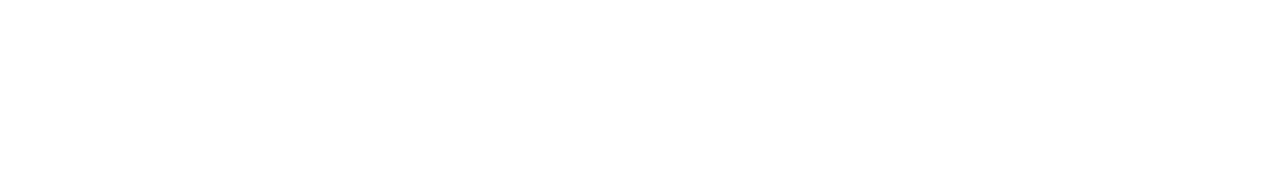
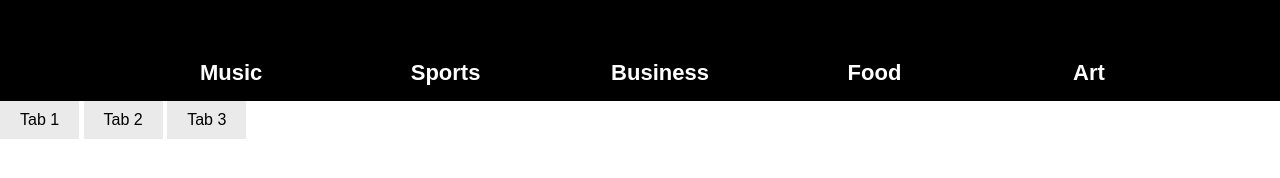
Before and after one commit to JasonPorras/tarea1-javascript, a plain HTML site: page index.html in a window 1280 px wide. Drawn offline with Linux system fonts and the light colour scheme.

Commit message:
Design of the page menu and it is tested with some click events

```diff
--- a/index.html
+++ b/index.html
@@ -12,14 +12,20 @@
 <body>
 
     <!-- Navegación de Tabs -->
-    <ul>
-        <li><a href="#music">Music</a></li>
-        <li><a href="#sports">Sports</a></li>
-        <li><a href="#business">Business</a></li>
-        <li><a href="#food">Food</a></li>
-        <li><a href="#art">Art</a></li>
-    </ul>
+    <div class="container-main">
+        <ul>
+            <li><a>Music</a></li>
+            <li><a>Sports</a></li>
+            <li><a>Business</a></li>
+            <li><a>Food</a></li>
+            <li><a>Art</a></li>
+        </ul>
+    </div>
 
+    <div class="tab">Tab 1</div>
+<div class="tab">Tab 2</div>
+<div class="tab">Tab 3</div>
+
+<script src="./js/main.js"></script>
 </body>
-
 </html>
--- a/js/main.js
+++ b/js/main.js
@@ -0,0 +1,41 @@
+var tabs = document.getElementsByClassName('tab');
+
+for (var i = 0; i < tabs.length; i++) {
+  tabs[i].addEventListener('click', function() {
+    var selectedTab = this;
+
+    // Remover la clase 'selected' de todos los tabs
+    for (var j = 0; j < tabs.length; j++) {
+      tabs[j].classList.remove('selected');
+    }
+
+    // Agregar la clase 'selected' al tab seleccionado
+    selectedTab.classList.add('selected');
+  });
+}
+
+
+// // tabs
+
+//   // modal sign in }
+//   function modal() {
+//     const open = document.getElementById('open')
+//     const modal = document.getElementById('modal_container')
+//     const close = document.getElementById('close')
+//     const scroll = document.querySelector('body')
+
+//     open.addEventListener('click', () => {
+//       btn.classList.toggle('header__button--active')
+//       document
+//         .querySelector('.header__links')
+//         .classList.toggle('header__links--active')
+
+//       modal.classList.add('show')
+//       scroll.classList.add('scroll-body')
+//     })
+
+//     close.addEventListener('click', () => {
+//       modal.classList.remove('show')
+//       scroll.classList.remove('scroll-body')
+//     })
+//   }
--- a/style/style.css
+++ b/style/style.css
@@ -1,26 +1,27 @@
 :root {
     --withe-color: white;
     --black-color: black;
-    --margin: 0;
-    --padding: 0;
 }
 
 /* Estilo para el cuerpo de la página */
 body {
-    margin: var(--margin);
-    padding: var(--padding);
+    margin: 0px;
+    padding: 0px;
     font-family: Arial, sans-serif;
 }
 
 ul {
     list-style-type: none;
-    margin: var(--margin);
-    padding: var(--padding);
-    background-color: var(--withe-color);
+    margin: 0px;
 }
 
 li {
     display: inline-block;
+    font-weight: bold;
+    font-size: 22px;
+    margin: 0px 30px;
+    width: 150px;
+    text-align: center;
 }
 
 li a {
@@ -28,17 +29,32 @@ li a {
     padding: 10px 20px;
     text-decoration: none;
     color: var(--withe-color);
+    padding-bottom: 15px;
 }
 
 li a:hover {
     background-color: var(--withe-color);
+    color: var(--black-color);
+    border-top-left-radius: 5px;
+    border-top-right-radius: 5px;
 }
 
-div {
-    display: none;
-    padding: 20px;
+.container-main {
+    display: flex;
+    justify-content: center;
+    background-color: var(--black-color);
+    padding: 50px 0px 0px;
 }
 
-h2 {
-    margin-top: 0;
-}
+
+.tab {
+    display: inline-block;
+    padding: 10px 20px;
+    background-color: #eaeaea;
+    cursor: pointer;
+  }
+
+  .tab.selected {
+    background-color: #ffffff;
+    color: #000000;
+  }
```
